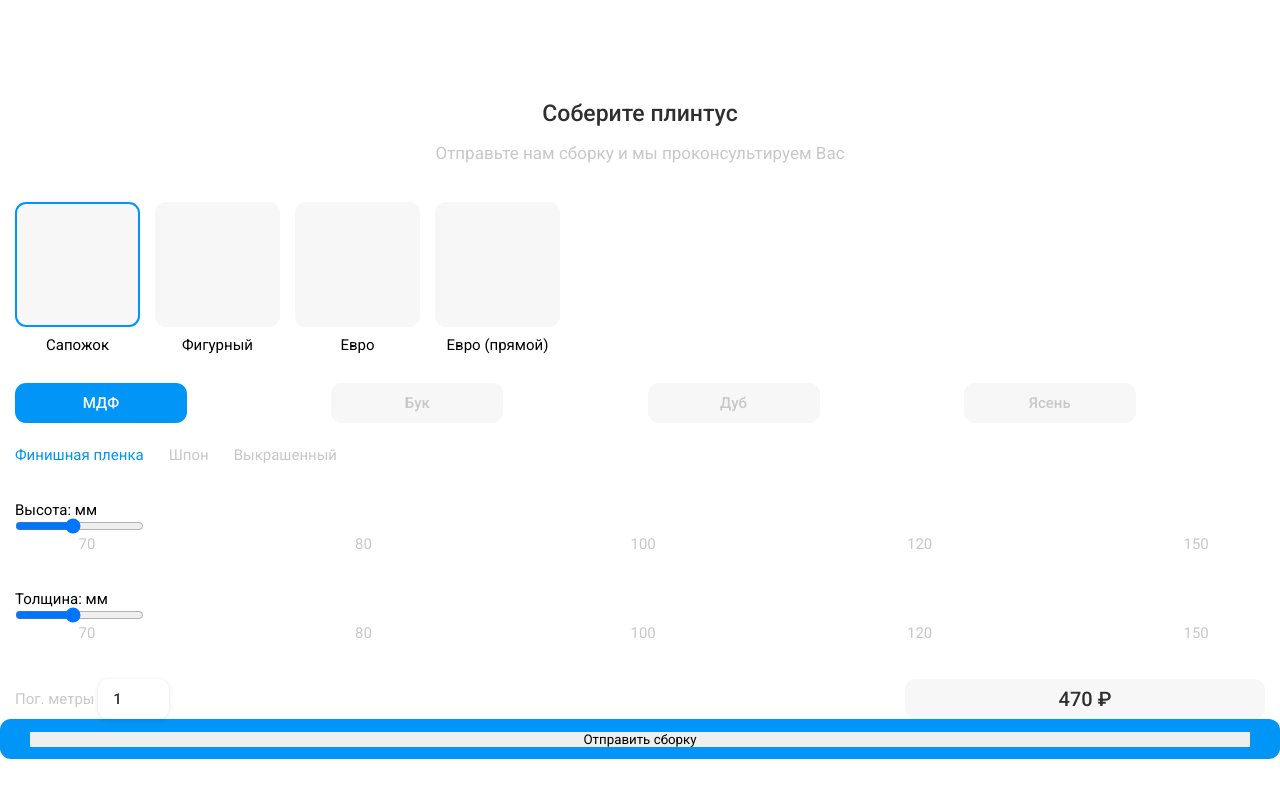
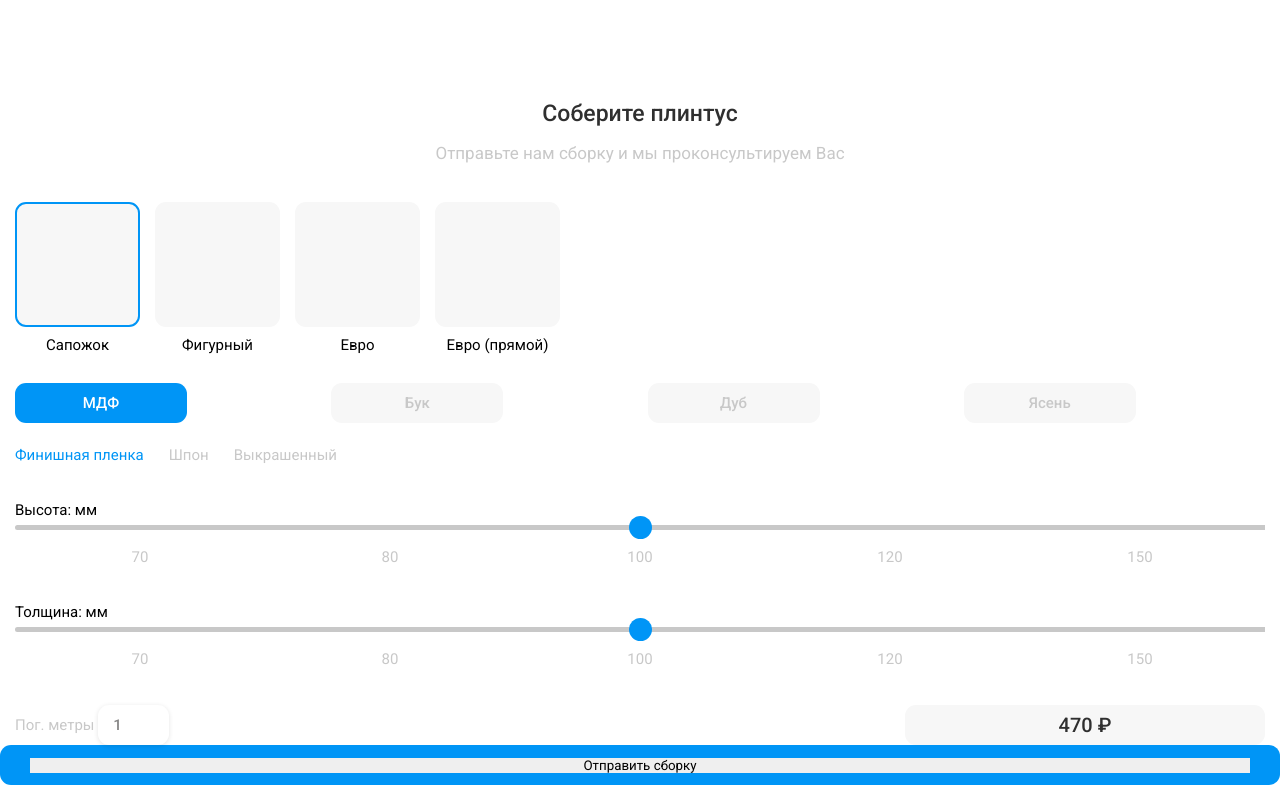
Before and after one commit to mrRobertGreen/avanta-decor, a website: page src/index.html in a window 1280 px wide. Shown: the part 2421-3206 px from the top of the page. Before the commit the page ends 3180 px from the top, so only its background shows below. Drawn offline with nearby package versions, Linux system fonts and the light colour scheme; files that its build step writes are made by us from their sources.

Commit message:
work - 30min

```diff
--- a/src/html/_building.html
+++ b/src/html/_building.html
@@ -45,10 +45,7 @@
             <div class="range__title">
                 Высота: <span>мм</span>
             </div>
-            <input type="range" class="range__input" value="5" min="1" max="10">
-            <div id="selector">
-                <div class="selectBtn"></div>
-            </div>
+            <input type="range" class="range__input" value="5" min="0" max="10" id="range-height-1">
             <div class="range__numbers">
                 <div>70</div>
                 <div>80</div>
@@ -61,7 +58,7 @@
             <div class="range__title">
                 Толщина: <span>мм</span>
             </div>
-            <input type="range"  value="5" min="1" max="10">
+            <input type="range" class="range__input"  value="5" min="0" max="10" id="range-thickness-1">
             <div class="range__numbers">
                 <div>70</div>
                 <div>80</div>
--- a/src/js/scripts/range.js
+++ b/src/js/scripts/range.js
@@ -1 +1,4 @@
-const myRanges = new WebkitInputRangeFillLower({ selectors: ['your-custom-id', 'your-custom-id2'], angle: 90, gradient: 'rgba(238,174,202,1) 0%, rgba(198,180,216,1) 74%, rgba(148,187,233,1) 100%' });
+new WebkitInputRangeFillLower({
+    selectors: ["range-height-1", "range-thickness-1"],
+    color: "#0095F6"
+});
--- a/src/scss/_building.scss
+++ b/src/scss/_building.scss
@@ -1,21 +1,17 @@
 .building {
     padding-top: 105px;
 
-    &__title {
-    }
+    &__title {}
 
     &__subtitle {
         padding-top: 15px;
     }
 
-    &__style {
-    }
+    &__style {}
 
-    &__dimensions {
-    }
+    &__dimensions {}
 
-    &__size {
-    }
+    &__size {}
 
     &__btn {
         display: flex;
@@ -26,6 +22,7 @@
 
         background: $blue;
         border-radius: 11px;
+
         button {
             width: 100%;
             height: 100%;
@@ -56,6 +53,7 @@
     }
 
     &__item_active {
+
         //background: #000;
         .types__img {
             border: 2px solid $blue;
@@ -71,11 +69,9 @@
 }
 
 .buildings {
-    &__types {
-    }
+    &__types {}
 
-    &__material {
-    }
+    &__material {}
 }
 
 .material {
@@ -131,52 +127,47 @@
 
     &__numbers {
         display: flex;
-        justify-content: space-between;
+        justify-content: space-around;
         align-items: center;
 
         font-size: 15px;
         line-height: 15px;
-        text-align: center;
-        padding: 0 5%;
-        color: #c8c8c8;
+        color: $grey;
+        width: 100%;
 
         div {
-            width: 19px;
+            width: 20%;
             text-align: center;
         }
     }
-    // &__input {
-    //     -webkit-appearance: none;
-    //     width: 100%;
-    //     padding-top: 25px;
-    // }
-    // &__input::-webkit-slider-runnable-track {
-    //     height: 5px;
-    //     outline: none;
+    &__input {
+        -webkit-appearance: none;
+        width: 100%;
+        margin-bottom: 20px;
+        background:$light-grey;
+        border-radius: 5px;
+    }
 
-    //     background: #f7f7f7;
-    //     border-radius: 5px;
-    //     border: none;
-    // }
-    // &__input::-webkit-slider-thumb {
-    //     -webkit-appearance: none;
-    //     width: 23px;
-    //     height: 23px;
-    //     padding-top: -10px;
-    //     cursor: pointer;
-    //     z-index: 3;
-    //     position: relative;
-    // }
+    &__input::-webkit-slider-runnable-track {
+        height: 5px;
+        width: 100%;
+        background: $grey;
+        border-top-left-radius: 5px;
+        border-bottom-left-radius: 5px;
+    }
 
-    // #selector {
-    //     height: 104px;
-    //     width: 23px;
-    //     position: absolute;
-    //     bottom: -20px;
-    // }
+    &__input::-webkit-slider-thumb {
+        -webkit-appearance: none;
+        width: 23px;
+        height: 23px;
+        /* round button */
+        border-radius: 50%;
+        transform: translateY(-9px);
+        background-color: $blue;
+        border: none;
+    }
 
-    .selectBtn {
-    }
+    .selectBtn {}
 }
 
 .size {
@@ -192,6 +183,7 @@
         flex: 50%;
         padding-right: 8px;
     }
+
     &__input {
         border: none;
         max-width: 71px;
@@ -204,7 +196,7 @@
         font-size: 15px;
         line-height: 15px;
         padding-left: 15px;
-        color: #2f2f2f;
+        color: #868585;
     }
 
     /* Chrome, Safari, Edge, Opera */
```
